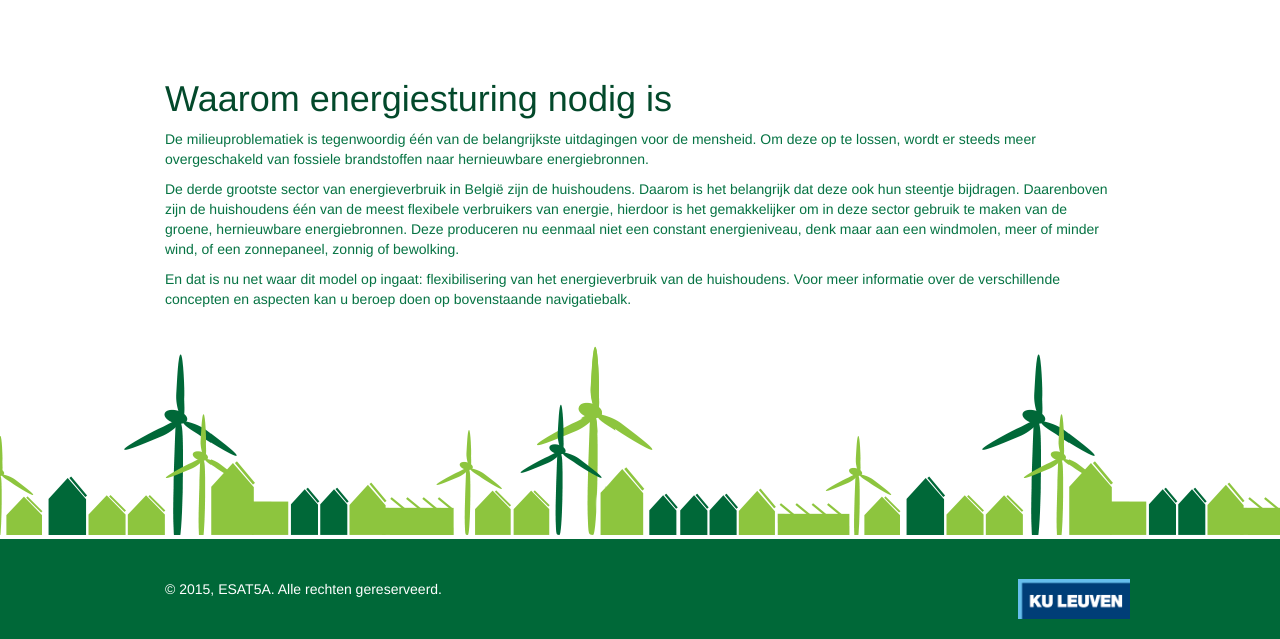
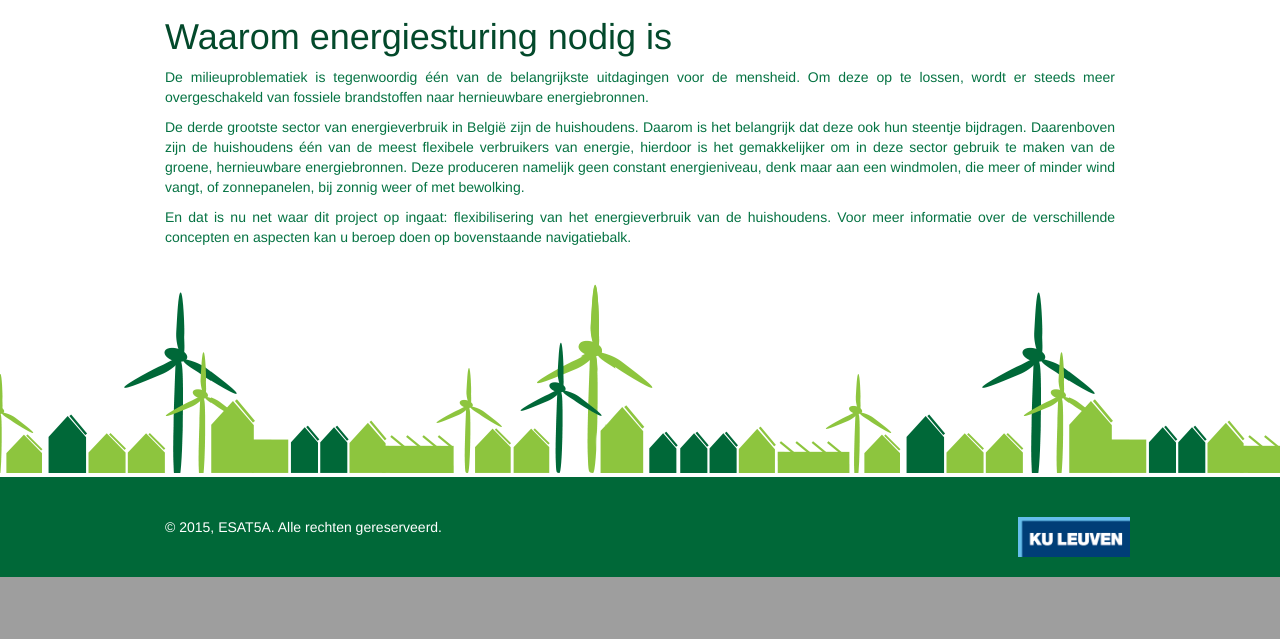
Before and after one commit to Tijs-B/ESAT-EnergyHousing, a Django app: page / in a window 1280 px wide. Shown: the part 773-1412 px from the top of the page. After the commit the page ends 1350 px from the top, so only its background shows below. Run offline with Django 3.2, Linux system fonts and the light colour scheme; parts of the project's set-up code (start-up, migrations or seed data) failed here and were passed over; some libraries are stand-ins or nearby versions.

Commit message:
style en tekst
enkele kleine aanpassingen voor betere lay out op kleine schermen +
aanpassingen in teksten

```diff
--- a/smartgrid/static/smartgrid/css/main.css
+++ b/smartgrid/static/smartgrid/css/main.css
@@ -7,12 +7,20 @@
     color: #03492b;
 }
 
+p {
+    text-align: justify;
+}
+
+li {
+    text-align: justify;
+}
+
 .container {
     max-width: 980px;
 }
 
 .content {
-	padding-bottom:100px;
+    padding-bottom: 100px;
 }
 
 .header {
@@ -140,7 +148,7 @@
     color: #fff;
 }
 
-.kul:hover{
+.kul:hover {
     box-shadow: 0 0 10px #000;
     transition-duration: 0.5s;
 }
--- a/smartgrid/templates/smartgrid/base.html
+++ b/smartgrid/templates/smartgrid/base.html
@@ -6,7 +6,7 @@
     <meta http-equiv="X-UA-Compatible" content="IE=edge">
     <meta name="viewport" content="width=device-width, initial-scale=1">
     <!-- The above 3 meta tags *must* come first in the head; any other head content must come *after* these tags -->
-    <title>ESAT-Smart Grid</title>
+    <title>Slimme-energiewoningen</title>
 
     <!-- Bootstrap -->
     <link href="{% static 'smartgrid/css/bootstrap.min.css' %}" rel="stylesheet">
--- a/smartgrid/templates/smartgrid/info/resultaat.html
+++ b/smartgrid/templates/smartgrid/info/resultaat.html
@@ -7,7 +7,6 @@
     <li><a href="{% url 'smartgrid:info_apparaten' %}">Apparaten</a></li>
     <li><a href="{% url 'smartgrid:projectverdeling' %}">Projectverdeling</a></li>
     <li><a class="active" href="{% url 'smartgrid:resultaat' %}">Resultaat</a></li>
-    <li><a href="{% url 'smartgrid:demo_encryptie' %}">Demo encryptie</a></li>
     <li><a href="{% url 'smartgrid:login' %}">Log in</a></li>
 </ul>
 {% endblock nav %}
--- a/smartgrid/templates/smartgrid/invalid_login.html
+++ b/smartgrid/templates/smartgrid/invalid_login.html
@@ -7,7 +7,6 @@
     <li><a href="{% url 'smartgrid:info_apparaten' %}">Apparaten</a></li>
     <li><a href="{% url 'smartgrid:projectverdeling' %}">Projectverdeling</a></li>
     <li><a href="{% url 'smartgrid:resultaat' %}">Resultaat</a></li>
-    <li><a href="{% url 'smartgrid:demo_encryptie' %}">Demo encryptie</a></li>
     <li><a class="active" href="{% url 'smartgrid:login' %}">Log in</a></li>
 </ul>
 {% endblock nav %}
--- a/smartgrid/templates/smartgrid/login.html
+++ b/smartgrid/templates/smartgrid/login.html
@@ -7,7 +7,6 @@
     <li><a href="{% url 'smartgrid:info_apparaten' %}">Apparaten</a></li>
     <li><a href="{% url 'smartgrid:projectverdeling' %}">Projectverdeling</a></li>
     <li><a href="{% url 'smartgrid:resultaat' %}">Resultaat</a></li>
-    <li><a href="{% url 'smartgrid:demo_encryptie' %}">Demo encryptie</a></li>
     <li><a class="active" href="{% url 'smartgrid:login' %}">Log in</a></li>
 </ul>
 {% endblock nav %}
--- a/smartgrid/templates/smartgrid/logout.html
+++ b/smartgrid/templates/smartgrid/logout.html
@@ -7,7 +7,6 @@
     <li><a href="{% url 'smartgrid:info_apparaten' %}">Apparaten</a></li>
     <li><a href="{% url 'smartgrid:projectverdeling' %}">Projectverdeling</a></li>
     <li><a href="{% url 'smartgrid:resultaat' %}">Resultaat</a></li>
-    <li><a href="{% url 'smartgrid:demo_encryptie' %}">Demo encryptie</a></li>
     <li><a class="active" href="{% url 'smartgrid:login' %}">Log in</a></li>
 </ul>
 {% endblock nav %}
--- a/smartgrid/templates/smartgrid/prehomepage.html
+++ b/smartgrid/templates/smartgrid/prehomepage.html
@@ -7,7 +7,6 @@
         <li><a href="{% url 'smartgrid:info_apparaten' %}">Apparaten</a></li>
         <li><a href="{% url 'smartgrid:projectverdeling' %}">Projectverdeling</a></li>
         <li><a href="{% url 'smartgrid:resultaat' %}">Resultaat</a></li>
-    <li><a href="{% url 'smartgrid:demo_encryptie' %}">Demo encryptie</a></li>
         <li><a href="{% url 'smartgrid:login' %}">Log in</a></li>
     </ul>
 {% endblock nav %}
@@ -16,7 +15,8 @@
     <div class="jumbotron">
         <div class="container">
             <h1>Energy grids made smart.</h1>
-        <p>Dankzij slimme sturing van de vraagzijde, lossen we het energieprobleem voor een beetje op.</p>
+            <p style="text-align: left">Dankzij slimme sturing van de vraagzijde, lossen we het energieprobleem een
+                beetje op.</p>
             <a class="btn2" href="#energiesturing">Lees meer</a>
         </div>
     </div>
@@ -25,12 +25,19 @@
 {% block content %}
     <h1 id="energiesturing">Waarom energiesturing nodig is</h1>
     <p>
-    De milieuproblematiek is tegenwoordig &eacute;&eacute;n van de belangrijkste uitdagingen voor de mensheid. Om deze op te lossen, wordt er steeds meer overgeschakeld van fossiele brandstoffen naar hernieuwbare energiebronnen.
+        De milieuproblematiek is tegenwoordig &eacute;&eacute;n van de belangrijkste uitdagingen voor de mensheid. Om
+        deze op te lossen, wordt er steeds meer overgeschakeld van fossiele brandstoffen naar hernieuwbare
+        energiebronnen.
     </p>
     <p>
-    De derde grootste sector van energieverbruik in Belgi&euml; zijn de huishoudens. Daarom is het belangrijk dat deze ook hun steentje bijdragen. Daarenboven zijn de huishoudens &eacute;&eacute;n van de meest flexibele verbruikers van energie, hierdoor is het gemakkelijker om in deze sector gebruik te maken van de groene, hernieuwbare energiebronnen. Deze produceren nu eenmaal niet een constant energieniveau, denk maar aan een windmolen, meer of minder wind, of een zonnepaneel, zonnig of bewolking.
+        De derde grootste sector van energieverbruik in Belgi&euml; zijn de huishoudens. Daarom is het belangrijk dat
+        deze ook hun steentje bijdragen. Daarenboven zijn de huishoudens &eacute;&eacute;n van de meest flexibele
+        verbruikers van energie, hierdoor is het gemakkelijker om in deze sector gebruik te maken van de groene,
+        hernieuwbare energiebronnen. Deze produceren namelijk geen constant energieniveau, denk maar aan een
+        windmolen, die meer of minder wind vangt, of zonnepanelen, bij zonnig weer of met bewolking.
     </p>
     <p>
-    En dat is nu net waar dit model op ingaat: flexibilisering van het energieverbruik van de huishoudens. Voor meer informatie over de verschillende concepten en aspecten kan u beroep doen op bovenstaande navigatiebalk.
+        En dat is nu net waar dit project op ingaat: flexibilisering van het energieverbruik van de huishoudens. Voor meer
+        informatie over de verschillende concepten en aspecten kan u beroep doen op bovenstaande navigatiebalk.
     </p>
 {% endblock content %}
```
Also changed, not shown: smartgrid/templates/smartgrid/info/info_apparaten.html (+19 -7 lines), smartgrid/templates/smartgrid/info/projectverdeling.html (+21 -37 lines), smartgrid/templates/smartgrid/info/vraagzijdesturing.html (+10 -8 lines), db.sqlite3. Lines whose indentation alone changed are shown as unchanged.
